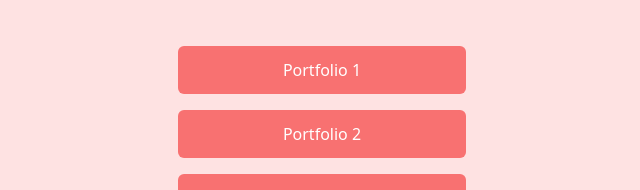
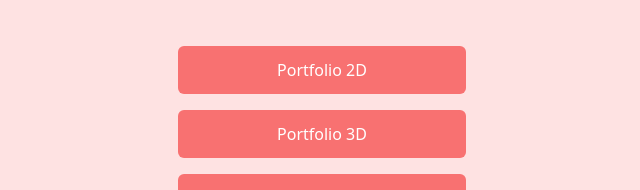
Before and after one commit to rei-kaji/portfolio-links, a React (Vite) app: page / in a window 1280 px wide. Shown: the part 338-528 px from the top of the page, without its empty margins (318-958 px from the left). Built offline with nearby package versions, Linux system fonts and the light colour scheme.

Commit message:
Updated: portfolio name

```diff
--- a/src/App.jsx
+++ b/src/App.jsx
@@ -4,11 +4,11 @@ import LinkTree from "./components/LinkTree";
 const App = () => {
   const links = [
     {
-      name: "Portfolio 1",
+      name: "Portfolio 2D",
       url: "https://rei-portfolio-2d.netlify.app/",
     },
     {
-      name: "Portfolio 2",
+      name: "Portfolio 3D",
       url: "https://rei-portfolio-3d.netlify.app/",
     },
     {
```
